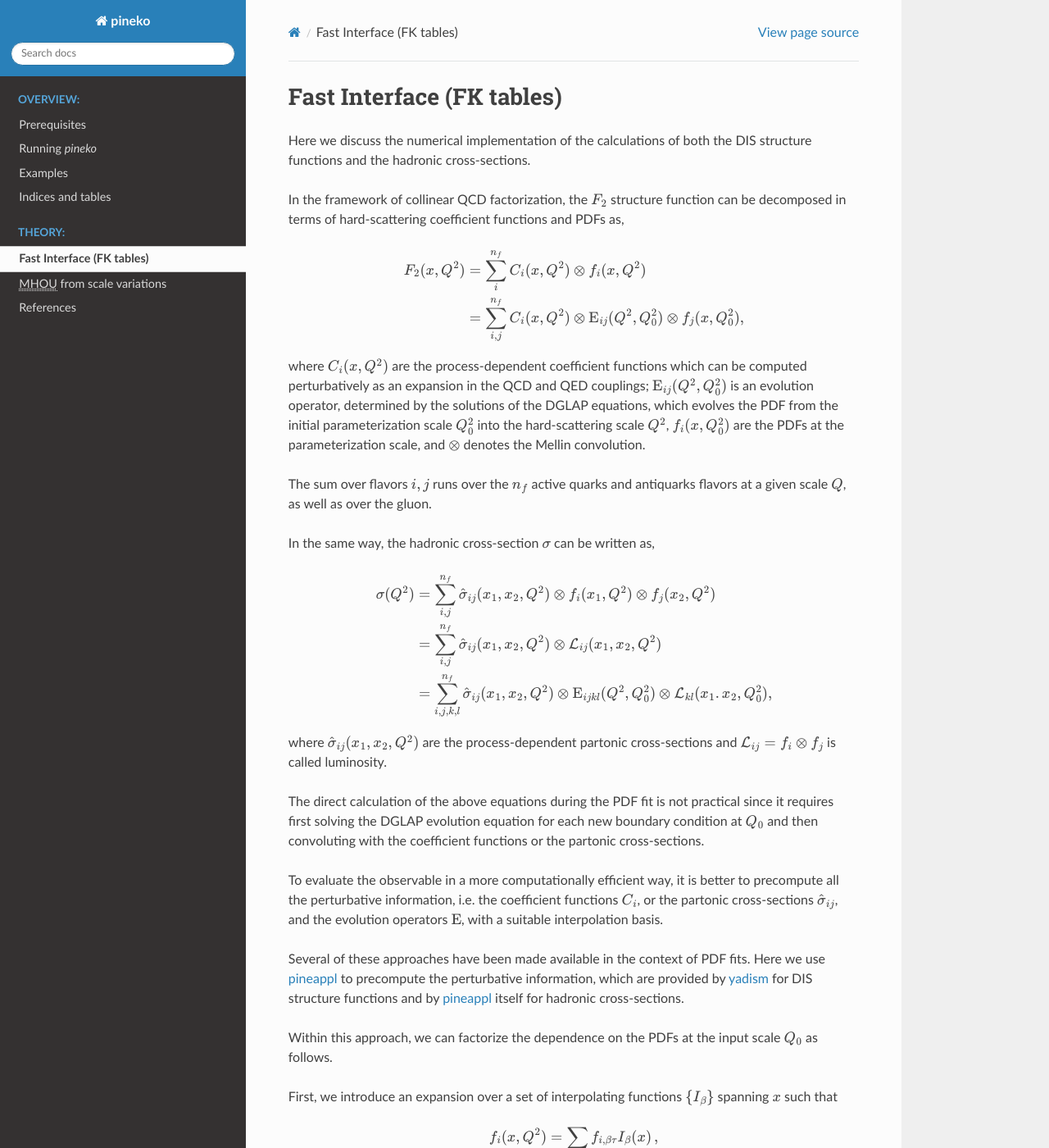
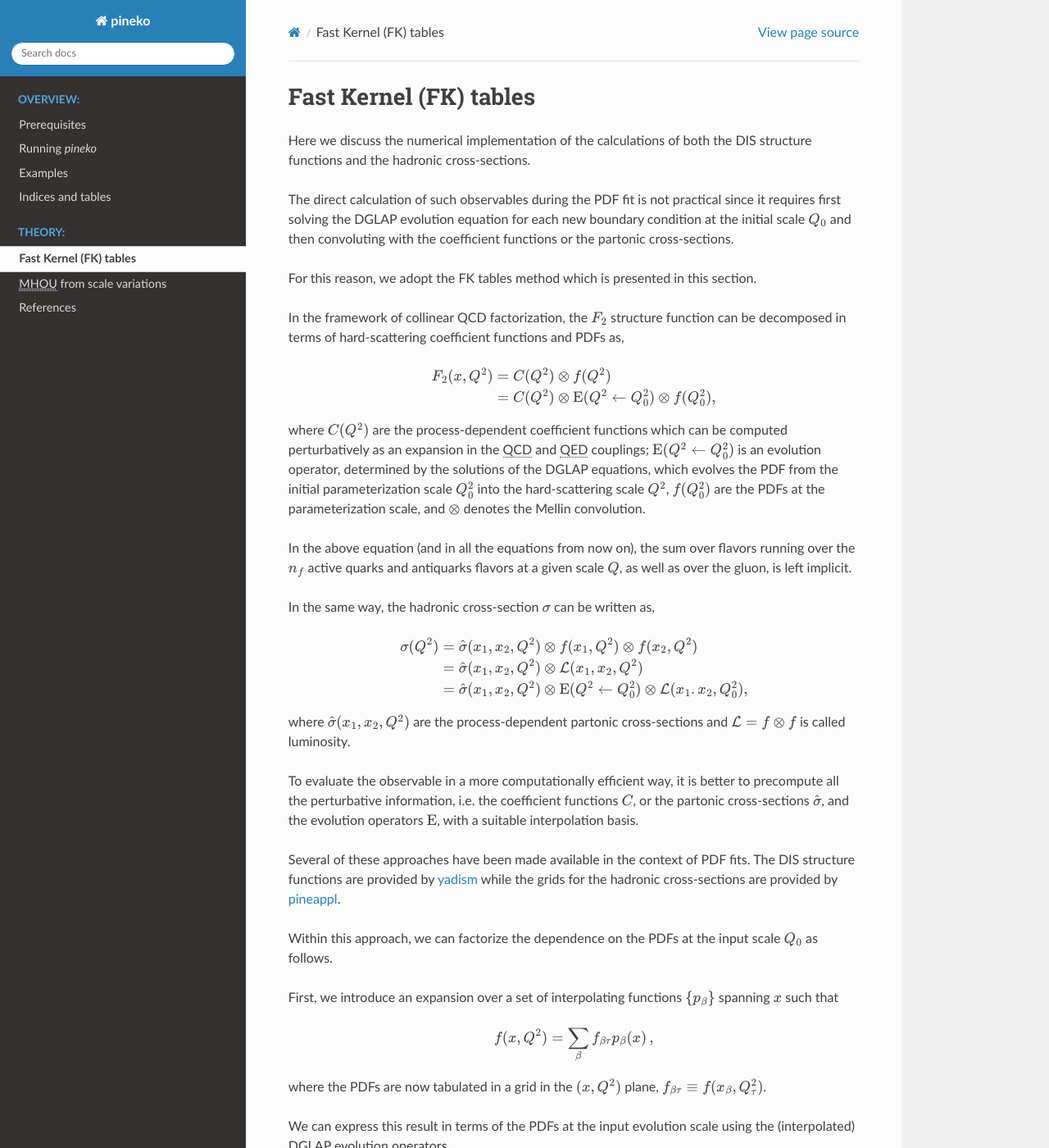
Before and after one commit to NNPDF/pineko, a Sphinx documentation site: the page built from docs/source/theory/fktables.rst, in a window 1280 px wide and 1400 px high. Shown: the whole window at 82% size. Built offline with Sphinx 7.4.7 and the Read the Docs theme 2.0.0, drawn with Linux system fonts in a browser that asks for light colours; cross-references to code outside the pages are shown as plain code; some of the changed text lies outside the part shown.

Commit message:
Fixing stuff and init the scalevar part

```diff
--- a/docs/source/theory/fktables.rst
+++ b/docs/source/theory/fktables.rst
@@ -1,12 +1,9 @@
 .. _fktables:
 
 ============================================================
-Fast Interface (FK tables)
+Fast Kernel (FK) tables
 ============================================================
 
-.. raw:: latex
-
-   \maketitle
 
 .. raw:: latex
 
@@ -15,110 +12,102 @@ Fast Interface (FK tables)
 Here we discuss the numerical implementation of the calculations of both the DIS structure functions
 and the hadronic cross-sections.
 
+The direct calculation of such observables during the PDF fit is not practical
+since it requires first solving the DGLAP evolution equation for each new boundary
+condition at the initial scale :math:`Q_0` and then convoluting with the coefficient
+functions or the partonic cross-sections.
+
+For this reason, we adopt the FK tables method which is presented in this section.
+
 In the framework of collinear QCD factorization, the :math:`F_2` structure function
 can be decomposed in terms of hard-scattering coefficient functions and PDFs as,
 
 .. math::
 
-    \begin{align}
-    \label{eq:ev}
-    F_2(x,Q^2) &= \sum_i^{n_f} C_i(x,Q^2) \otimes f_i(x,Q^2) \nonumber \\
-    &= \sum_{i,j}^{n_f} C_i(x,Q^2) \otimes \text{E}_{ij}(Q^2,Q_0^2) \otimes f_j(x,Q_0^2),
-    \end{align}
+    F_2(x,Q^2) &=  C(Q^2) \otimes f(Q^2) \nonumber \\
+    &= C(Q^2) \otimes \text{E}(Q^2 \leftarrow Q_0^2) \otimes f(Q_0^2),
 
-where :math:`C_i(x,Q^2)` are the process-dependent coefficient functions which
-can be computed perturbatively as an expansion in the QCD and QED
-couplings;  :math:`\text{E}_{ij}(Q^2,Q_0^2)` is an evolution operator, determined by the
+
+where :math:`C(Q^2)` are the process-dependent coefficient functions which
+can be computed perturbatively as an expansion in the |QCD| and |QED|
+couplings;  :math:`\text{E}(Q^2 \leftarrow Q_0^2)` is an evolution operator, determined by the
 solutions of the DGLAP equations, which evolves the PDF from the initial
 parameterization scale :math:`Q_0^2` into the hard-scattering scale :math:`Q^2`,
-:math:`f_i(x,Q^2_0)` are the PDFs at the parameterization scale, and
+:math:`f(Q^2_0)` are the PDFs at the parameterization scale, and
 :math:`\otimes` denotes the Mellin convolution.
 
-The sum over flavors :math:`i,j` runs over the :math:`n_f` active quarks and antiquarks flavors at a given
-scale :math:`Q`, as well as over the gluon.
+In the above equation (and in all the equations from now on), the sum over flavors running over the :math:`n_f`
+active quarks and antiquarks flavors at a given scale :math:`Q`, as well as over the gluon, is left implicit.
 
 In the same way, the hadronic cross-section :math:`\sigma` can be written as,
 
 .. math::
 
     \begin{align}
-    \label{eq:ev_had}
-    \sigma(Q^2) &= \sum_{i,j}^{n_f} \hat{\sigma}_{ij}(x_{1},x_{2},Q^2) \otimes f_i(x_{1},Q^2) \otimes f_j(x_{2},Q^2) \nonumber \\
-    &= \sum_{i,j}^{n_f} \hat{\sigma}_{ij}(x_{1},x_{2},Q^2) \otimes \mathcal{L}_{ij}(x_{1},x_{2},Q^2) \nonumber \\
-    &= \sum_{i,j,k,l}^{n_f} \hat{\sigma}_{ij}(x_{1},x_{2},Q^2) \otimes \text{E}_{ijkl}(Q^2,Q_0^2) \otimes \mathcal{L}_{kl}(x_{1}.x_{2},Q_0^2),
+    \sigma(Q^2) &= \hat{\sigma}(x_{1},x_{2},Q^2) \otimes f(x_{1},Q^2) \otimes f(x_{2},Q^2) \nonumber \\
+    &= \hat{\sigma}(x_{1},x_{2},Q^2) \otimes \mathcal{L}(x_{1},x_{2},Q^2) \nonumber \\
+    &= \hat{\sigma}(x_{1},x_{2},Q^2) \otimes \text{E}(Q^2 \leftarrow Q_0^2) \otimes \mathcal{L}(x_{1}.x_{2},Q_0^2),
     \end{align}
 
-where :math:`\hat{\sigma}_{ij}(x_{1},x_{2},Q^2)` are the process-dependent partonic cross-sections and
-:math:`\mathcal{L}_{ij} = f_i \otimes f_j` is called luminosity.
-
-The direct calculation of the above equations during the PDF fit is not practical
-since it requires first solving the DGLAP evolution equation for each new boundary
-condition at :math:`Q_0` and then convoluting with the coefficient
-functions or the partonic cross-sections.
+where :math:`\hat{\sigma}(x_{1},x_{2},Q^2)` are the process-dependent partonic cross-sections and
+:math:`\mathcal{L} = f \otimes f` is called luminosity.
 
 To evaluate the observable in a more computationally efficient way, it is better
-to precompute all the perturbative information, i.e. the coefficient functions :math:`C_i`,
-or the partonic cross-sections :math:`\hat{\sigma}_{ij}`,
+to precompute all the perturbative information, i.e. the coefficient functions :math:`C`,
+or the partonic cross-sections :math:`\hat{\sigma}`,
 and the evolution operators :math:`\text{E}`, with a suitable
 interpolation basis.
 
 Several of these approaches have been made available in the context of
 PDF fits.
-Here we use |pineappl| to precompute the perturbative
-information, which are provided by |yadism| for DIS structure functions and by |pineappl| itself for hadronic
-cross-sections.
+The DIS structure functions are provided by |yadism| while the grids for the hadronic
+cross-sections are provided by |pineappl|.
 
 Within this approach, we can factorize the dependence on the PDFs at the input scale :math:`Q_0` as follows.
 
-First, we introduce an expansion over a set of interpolating functions :math:`\{ I_{\beta}\}` spanning :math:`x` such that
+First, we introduce an expansion over a set of interpolating functions :math:`\{ p_{\beta}\}` spanning :math:`x` such that
 
 .. math::
 
-    \begin{equation}
-    f_i(x,Q^2) = \sum_{\beta} f_{i,\beta \tau} I_{\beta}(x) \, ,
-    \end{equation}
+
+    f(x,Q^2) = \sum_{\beta} f_{\beta \tau} p_{\beta}(x) \, ,
+
 
 where the PDFs are now tabulated
-in a grid in the :math:`(x,Q^2)` plane, :math:`f_{i,\beta \tau}\equiv f_i(x_\beta,Q^2_{\tau})`.
+in a grid in the :math:`(x,Q^2)` plane, :math:`f_{\beta \tau}\equiv f(x_\beta,Q^2_{\tau})`.
 
 We can express this result in terms of the PDFs at the input evolution scale
 using the (interpolated) DGLAP evolution operators,
 
 .. math::
 
-    \begin{equation}
-    f_{i,\beta \tau} = \sum_j \sum_{\alpha} \text{E}^{\tau}_{ij,\alpha \beta}\,f_j(x_{\alpha},Q_0^2) \, ,
-    \end{equation}
+    f_{\beta \tau} = \sum_{\alpha} \text{E}^{\tau}_{\alpha \beta}\,f(x_{\alpha},Q_0^2) \, ,
 
 so that the nuclear DIS structure function can be evaluated as
 
 .. math::
 
-    \begin{equation}
-    F_2(x,Q^2) = \sum_i^{n_f} C_i(x,Q^2) \otimes \left[
-    \sum_{\alpha,\beta} \sum_j \text{E}^{\tau}_{ij,\alpha \beta}\,f_j(x_{\alpha},Q_0^2) I_{\beta}(x) \right]\, .
-    \end{equation}
+    F_2(x,Q^2) = C(x,Q^2) \otimes \left[
+    \sum_{\alpha,\beta} \text{E}^{\tau}_{\alpha \beta}\,f(x_{\alpha},Q_0^2) p_{\beta}(x) \right]\, .
 
 This can be rearranged to give
 
 .. math::
 
     \begin{align}
-    \label{eq:ev_interp}
-    F_2(x,Q^2) &= \sum_i^{n_f} \sum_{\alpha}^{n_x} \text{FK}_{i,\alpha}(x,x_{\alpha},Q^2,Q^2_0) \, f_i(x_{\alpha},Q_0^2)
+    F_2(x,Q^2) &= \sum_{\alpha}^{n_x} \text{FK}_{\alpha}(x,x_{\alpha},Q^2,Q^2_0) \, f(x_{\alpha},Q_0^2)
     \end{align}
 
 where all of the information about the partonic cross-sections and the DGLAP
-evolution operators is now encoded into the so-called FK table, :math:`\text{FK}_{i,\alpha}`.
+evolution operators is now encoded into the so-called FK table, :math:`\text{FK}_{\alpha}`.
 
 Doing the same for the hadronic cross-sections lead to
 
 .. math::
 
-    \begin{align}
-    \label{eq:ev_interp_had}
-    \sigma(Q^2) &= \sum_i^{n_f} \sum_{\alpha}^{n_x} \text{FK}_{i\alpha j \beta}(x_{\alpha}, x_{\beta},Q^2,Q^2_0) \, \mathcal{L}_{ij}(x_{\alpha}, x_{\beta},Q_0^2).
-    \end{align}
+    \sigma(Q^2) = \sum_{\alpha}^{n_x} \text{FK}_{\alpha \beta}(x_{\alpha}, x_{\beta},Q^2,Q^2_0) \, \mathcal{L}(x_{\alpha}, x_{\beta},Q_0^2).
+
+For a more detailed explanation please have a look to |EKO| documentation.
 
 Therefore, with the **pineko** method we are able to
 express the series of convolutions by a matrix
```
Also changed, not shown: docs/source/theory/Scalevar.rst (+11 -0 lines), 1 other file.
